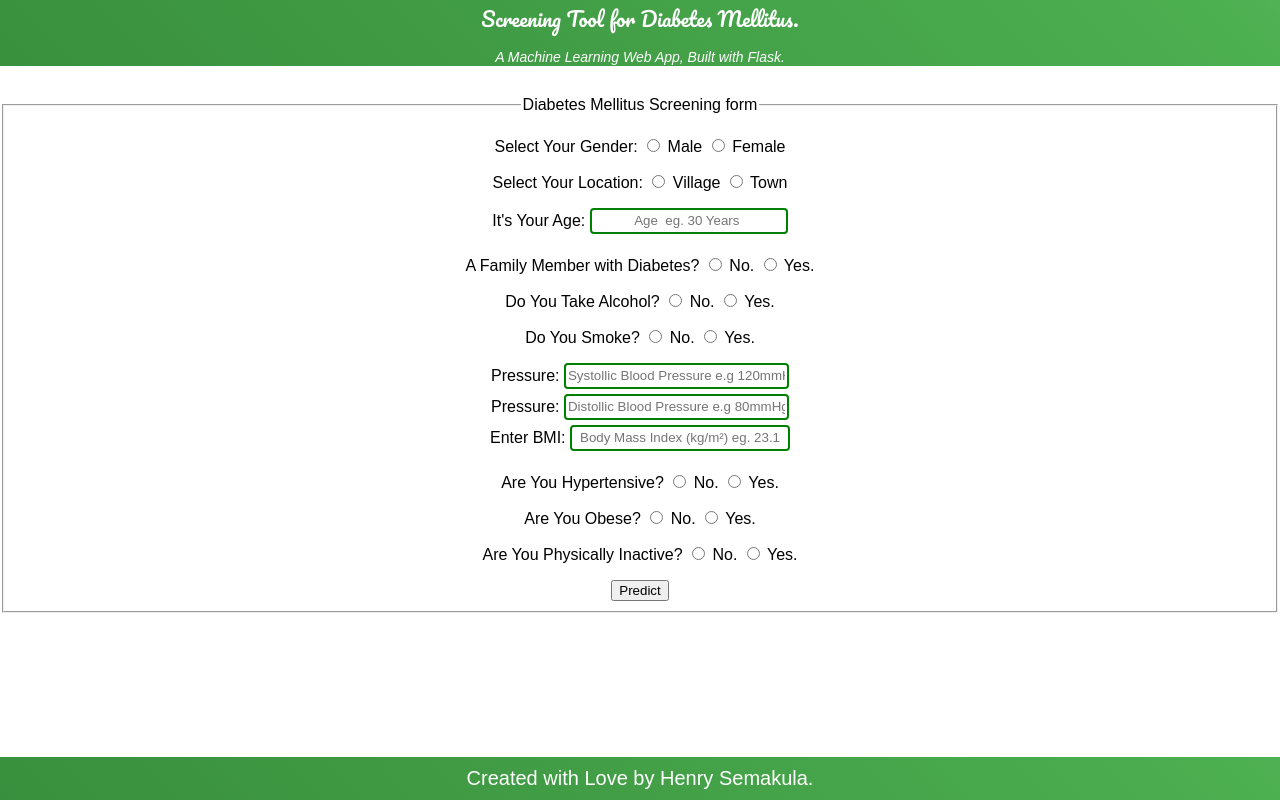
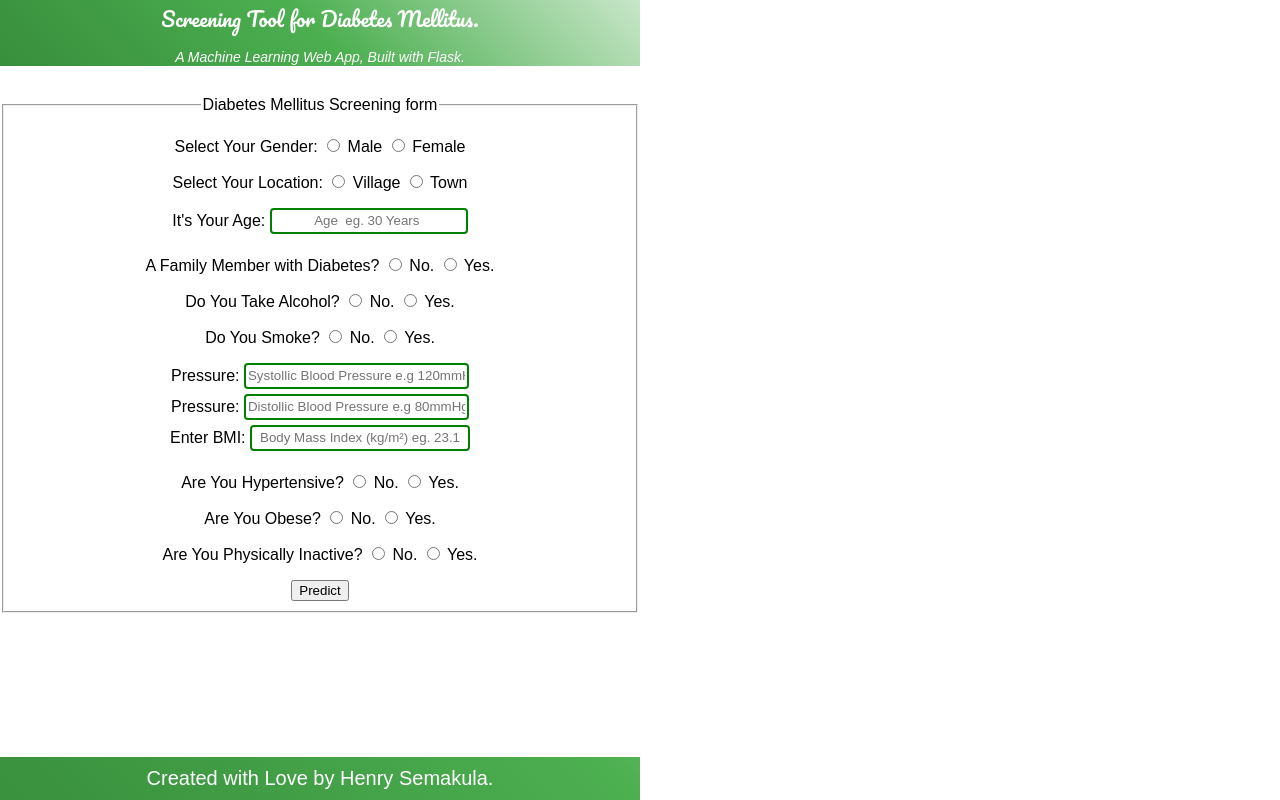
Before and after one commit to dbms-sema/Type-2-Diabetes, a Flask app: page / in a window 1280 px wide. Run offline with Flask 2, Linux system fonts and the light colour scheme; parts of the project's set-up code (start-up, migrations or seed data) failed here and were passed over; some libraries are stand-ins or nearby versions.

Commit message:
Update styles.css

```diff
--- a/static/styles.css
+++ b/static/styles.css
@@ -8,7 +8,7 @@ body{
     text-align: center;
     margin: 0;
     padding: 0;
-    width: 100%;
+    width: 50%;
     height: 100%;
     display: flex;
     flex-direction: column;
@@ -19,7 +19,7 @@ body{
     padding: 1px;
 	position: relative;
 	background: linear-gradient(45deg, #388E3C, #4CAF50, #C8E6C9);
-	background-size: 200% 200%;
+	background-size: 100% 100%;
 	/*animation: change-gradient 10s ease-in-out infinite;*/
 }
 @keyframes change-gradient {
@@ -40,10 +40,10 @@ body{
   /* The image used */
   background-image: url("transparent.jpg");
     /* Control the height of the image */
-  min-height: 380px;
+  min-height: 180px;
 
   /* Center and scale the image nicely */
-  background-position: center top;
+  background-position: center;
   background-repeat: no-repeat;
   background-size: cover;
   position: relative;
@@ -75,7 +75,6 @@ body{
     	margin: 30px 0;
 	flex: 1 0 auto;
 }
-
 .form-input {
 	text-align: center;
 	width: 350px;
```
Lines whose indentation alone changed are shown as unchanged.
